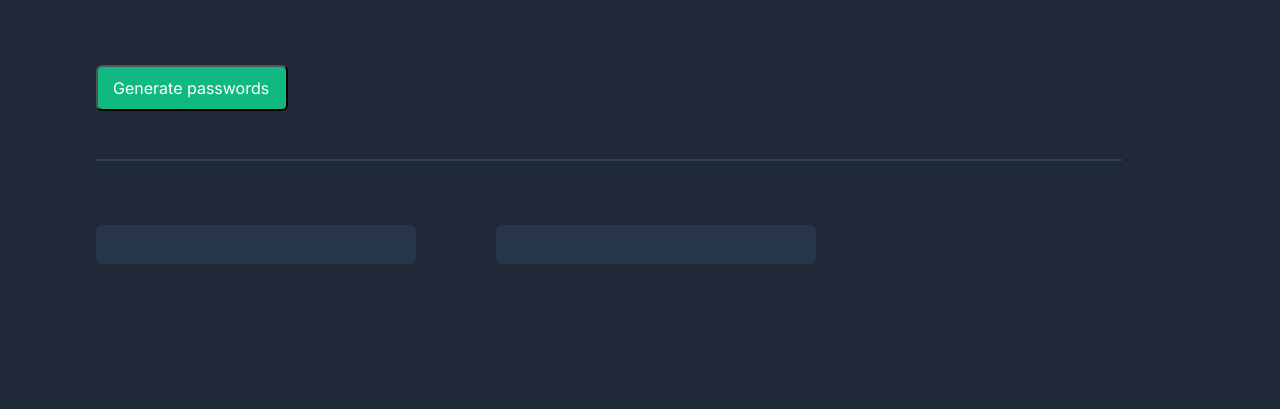
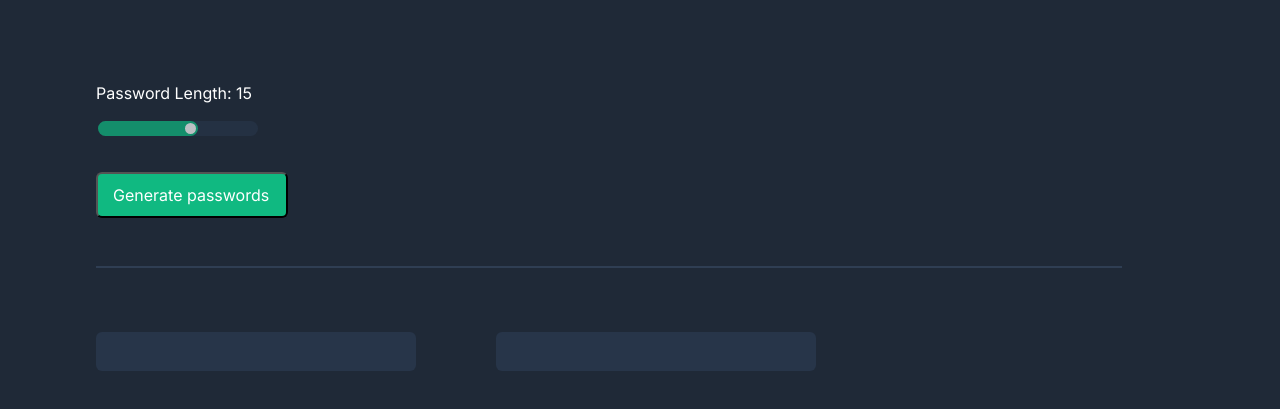
Before and after one commit to Capt-Fluffy-Bug/password-generator, a plain HTML site: page index.html in a window 1280 px wide. Shown: the part 291-700 px from the top of the page. Drawn offline with Linux system fonts and the light colour scheme.

Commit message:
Add password length selector

```diff
--- a/index.css
+++ b/index.css
@@ -41,7 +41,7 @@ body {
     line-height: 1.75rem; /* 140% */
 }
 
-.button {
+.button-container {
     display: flex;
     flex-direction: column;
     padding: 0;
@@ -49,6 +49,55 @@ body {
     align-items: flex-start;
     margin-top: 3rem;
 }
+
+.slider-container {
+    margin-bottom: 2rem;
+
+    padding-right: 0.9375rem;
+}
+
+.slider-title {
+    color: var(--white, #FFF);
+    font-family: Inter;
+    font-size: 1rem;
+    font-style: normal;
+    font-weight: 500;
+    line-height: 1.5rem; /* 150% */
+}
+
+.slider {
+    -webkit-appearance: none;
+    appearance: none;
+    width: 100%;
+    cursor: pointer;
+    outline: none;
+    overflow: hidden;
+    border-radius: 16px;
+
+    width: 10rem;
+    margin-top: 0;
+    background: #273549;
+    opacity: 0.7;
+    outline: none;
+}
+
+/* .slider::-moz-range-track .slider::-webkit-slider-runnable-track{
+  height: 15px;
+  background: #ccc;
+  border-radius: 16px;
+} */
+
+.slider::-webkit-slider-thumb {
+    -webkit-appearance: none;
+    appearance: none;
+    height: 15px;
+    width: 15px;
+    background-color: #fff;
+    border-radius: 50%;
+    border: 2px solid #10B981;
+    box-shadow: -407px 0 0 400px #10B981;
+  }
+
 
 .button-hr {
     border: 1px solid #2F3E53;
@@ -63,7 +112,6 @@ body {
     /* box-shadow: 0px 1px 2px 0px rgba(0, 0, 0, 0.05); */
 
     color: var(--white, #FFF);
-    /* text-base/leading-6/font-medium */
     font-family: Inter;
     font-size: 1rem;
     font-style: normal;
@@ -78,7 +126,9 @@ body {
 }
 
 .output-1 {
-    /* resize: none; */
+    display: flex;
+    justify-content: center;
+    align-items: center;
     border: none;
     border-radius: 0.38rem;
     width: 20rem;
--- a/index.html
+++ b/index.html
@@ -19,7 +19,11 @@
                 <h1 class="title-2">random password</h1>
                 <p class="title-subheading">Never use an incorrect password again.</p>
             </div>
-            <div class="button">
+            <div class="button-container">
+                <div class="slider-container">
+                    <p class="slider-title" id="password-length-title"></p>
+                    <input type="range" min="1" max="25" value="15" id="password-length" class="slider"></input>
+                </div>
                 <button id="button" class="submit-btn">Generate passwords</button>
                 <hr class="button-hr"/>
             </div>
--- a/index.js
+++ b/index.js
@@ -1,11 +1,14 @@
 let button = document.getElementById("button");
 let output1 = document.getElementById("output1");
 let output2 = document.getElementById("output2");
+let lengthTitle = document.getElementById("password-length-title")
+let passwordSlider = document.getElementById("password-length")
 
 const characters = ["A","B","C","D","E","F","G","H","I","J","K","L","M","N","O","P","Q","R","S","T","U","V","W","X","Y","Z","a","b","c","d","e","f","g","h","i","j","k","l","m","n","o","p","q","r","s","t","u","v","w","x","y","z", "0", "1", "2", "3", "4", "5", "6", "7", "8", "9","~","`","!","@","#","$","%","^","&","*","(",")","_","-","+","=","{","[","}","]",",","|",":",";","<",">",".","?",
 "/"];
 
-let passLength = 15
+let passLength = passwordSlider.value;
+lengthTitle.textContent = `Password Length: ${passLength}`
 
 function getRandomIndex() {
     return Math.floor(Math.random() * characters.length)
@@ -24,3 +27,8 @@ button.addEventListener("click", function() {
     output1.textContent = generatePassword()
     output2.textContent = generatePassword()
 })
+
+passwordSlider.oninput = function() {
+    passLength = passwordSlider.value;
+    lengthTitle.textContent = `Password Length: ${passLength}`
+}
```
